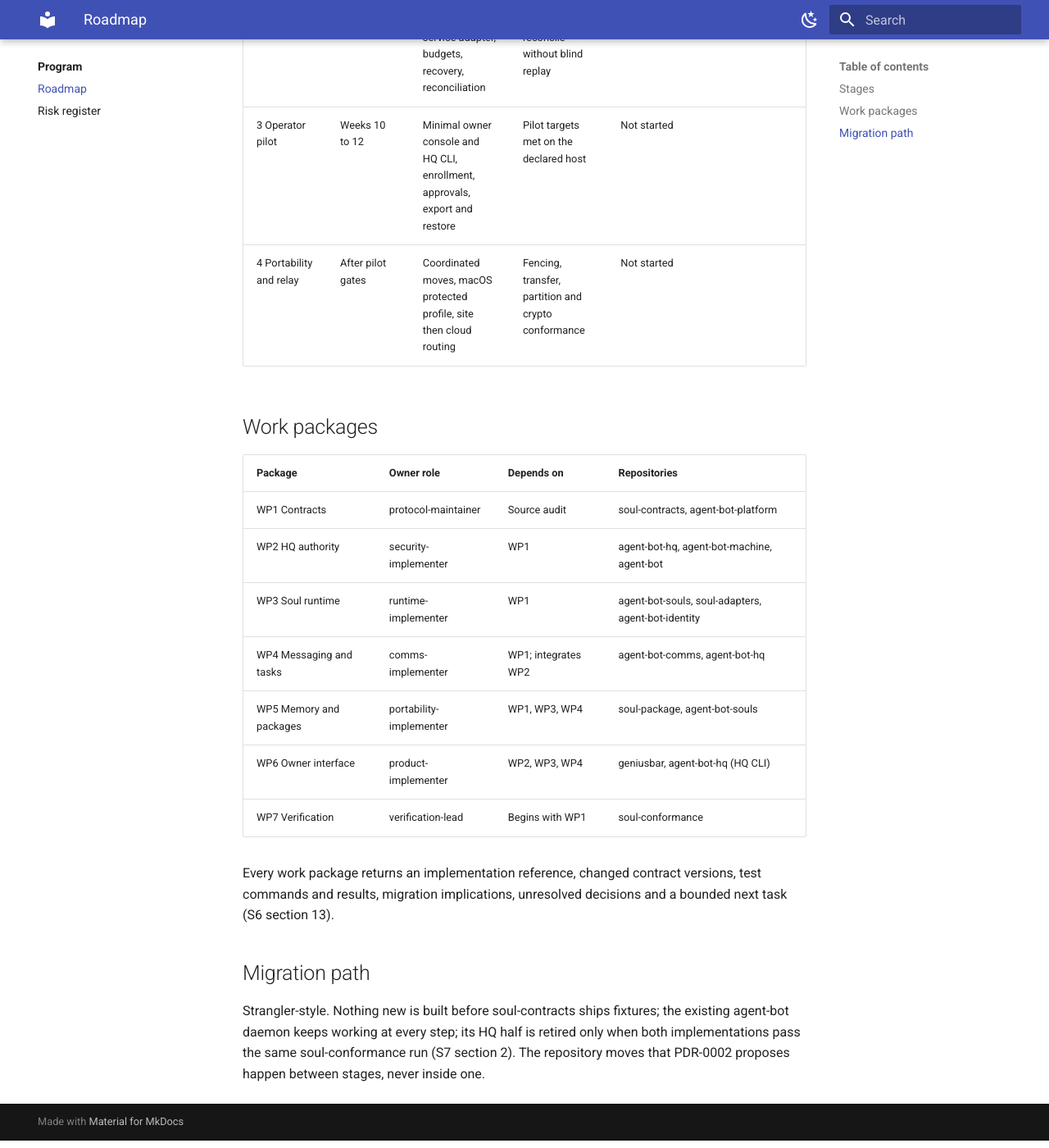
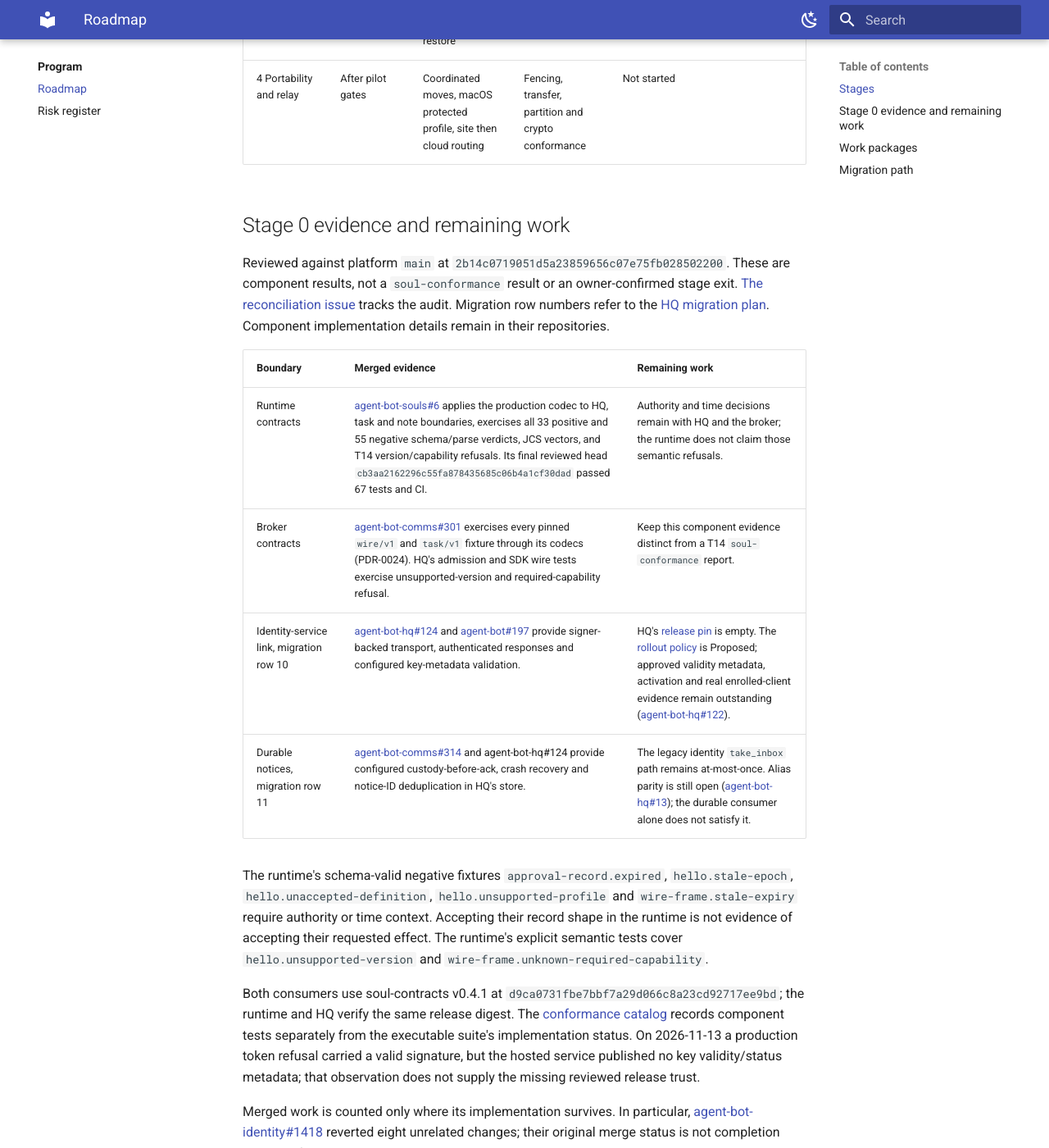
Before and after one commit to true-line/agent-bot-platform, an MkDocs documentation site: the page built from docs/10-program/roadmap.md, in a window 1280 px wide and 1400 px high, scrolled down 1414 px. Shown: the whole window at 82% size. Built offline with MkDocs 1.6.1 and Material for MkDocs 9.7.7, drawn with Linux system fonts in a browser that asks for light colours; some of the changed text lies outside the part shown.

Commit message:
docs: reconcile Stage 0 evidence without claiming exit
Record merged runtime contract coverage and retain signing activation and notice alias gates. Refs #58.

Agent-Bot-Write: ghw_e9f56229e8b0048b
Agent-Bot-Session: fa2486d94751

```diff
--- a/docs/07-verification/conformance-catalog.md
+++ b/docs/07-verification/conformance-catalog.md
@@ -15,7 +15,7 @@ What each conformance test must prove, grouped by the stage whose exit it gates.
 
 | Test | Stimulus | Required observation | Verifies | Implementation |
 |---|---|---|---|---|
-| T14 Version mismatch | Use N-1 and an unknown required capability | Supported version works; unsupported semantics fail explicitly. | R7 | not-started; component tests: agent-bot-hq tests/hq-admission.test.mjs (unsupported version on Hello); agent-bot-hq tests/sdk-wire.test.mjs (unknown required capability) |
+| T14 Version mismatch | Use N-1 and an unknown required capability | Supported version works; unsupported semantics fail explicitly. | R7 | not-started; component tests: agent-bot-hq tests/hq-admission.test.mjs (unsupported version on Hello); agent-bot-hq tests/sdk-wire.test.mjs (unknown required capability); agent-bot-souls tests/contracts.test.mjs (shared fixture schema/parse verdicts, JCS, unsupported version and unknown required capability; PR 6); agent-bot-souls tests/contract-boundaries.test.mjs (real-HQ malformed reply and connection refusal; PR 6) |
 
 ## Stage 1
 
--- a/docs/10-program/roadmap.md
+++ b/docs/10-program/roadmap.md
@@ -2,7 +2,7 @@
 Status: Draft
 Doc-Type: plan
 Owner: product-owner
-Last-Reviewed: 2026-11-09
+Last-Reviewed: 2026-11-13
 Sources: S6 §13; S7 §2
 ---
 
@@ -12,14 +12,52 @@ Delivery runs in evidence-gated stages, each ending in an observable vertical sl
 
 ## Stages
 
-| Stage | Planning range | Deliverable | Exit evidence | State on 2026-11-09 |
+| Stage | Planning range | Deliverable | Exit evidence | Recorded state |
 |---|---|---|---|---|
-| 0 Contract baseline | Weeks 1 to 2 | Glossary, schemas, fixtures, threat model, compatibility inventory, traceability | Shared fixtures validate in runtime and broker (T14) | In progress. Broker side met: agent-bot-comms runs every wire/v1 and task/v1 fixture through its codecs ([agent-bot-comms#301](https://github.com/true-line/agent-bot-comms/pull/301), PDR-0024), and agent-bot-hq builds against the pinned soul-contracts v0.4.1 and refuses an unsupported version and an unknown required capability (T14, in its HQ admission and SDK wire tests). Runtime side partly met: the agent-bot-souls entry point exchanges hq/v1 and task/v1 records with the real HQ, which checks each one against the pinned schemas, and its typed notes validate against the pinned typed-note schema ([agent-bot-souls#2](https://github.com/true-line/agent-bot-souls/pull/2)). It does not yet run the shared positive and negative fixture set itself. |
+| 0 Contract baseline | Weeks 1 to 2 | Glossary, schemas, fixtures, threat model, compatibility inventory, traceability | Shared fixtures validate in runtime and broker (T14) | In progress; reviewed 2026-11-13. Runtime and broker fixture component evidence has merged. The migration still needs reviewed production signing keys and notice alias parity; see [Stage 0 evidence and remaining work](#stage-0-evidence-and-remaining-work). No stage exit is declared. |
 | 1 Local vertical slice | Weeks 3 to 5 | One Soul, two members, local admission, task ledger, fake adapters | One task completes with scoped proposals and one final commitment | Exit evidence produced on 2026-11-09; the owner confirms the exit. The agent-bot-souls entry point (agent-bot-hq plan §9 row 14, [agent-bot-souls#2](https://github.com/true-line/agent-bot-souls/pull/2)) runs a lead and a specialist on fake adapters against the real HQ, with agent-bot-comms's broker plugin serving the member socket (row 13b, [agent-bot-comms#307](https://github.com/true-line/agent-bot-comms/pull/307)). In its tests the owner offers a task on HQ's control socket ([agent-bot-hq#106](https://github.com/true-line/agent-bot-hq/pull/106)), the specialist's answer is recorded as a proposal, and the lead makes one final commitment. HQ admission and the task service are plan rows 12 and 13, with T04, T05 and T20 component tests. |
 | 2a Member isolation | Weeks 6 to 7 | Caller binding on the Linux reference host, per-member principals, egress block | Hostile-member suite passes under the protected label | Not started |
 | 2b Brokered adapters | Weeks 8 to 9 | Brokered inference and service adapter, budgets, recovery, reconciliation | Unknown effects reconcile without blind replay | Not started |
 | 3 Operator pilot | Weeks 10 to 12 | Minimal owner console and HQ CLI, enrollment, approvals, export and restore | Pilot targets met on the declared host | Not started |
 | 4 Portability and relay | After pilot gates | Coordinated moves, macOS protected profile, site then cloud routing | Fencing, transfer, partition and crypto conformance | Not started |
+
+## Stage 0 evidence and remaining work
+
+Reviewed against platform `main` at `2b14c0719051d5a23859656c07e75fb028502200`.
+These are component results, not a `soul-conformance` result or an owner-confirmed
+stage exit. [The reconciliation issue](https://github.com/true-line/agent-bot-platform/issues/58)
+tracks the audit. Migration row numbers refer to the
+[HQ migration plan](https://github.com/true-line/agent-bot-hq/blob/main/docs/daemon-plugin-split.md#stage-0-contract-baseline-and-in-place-preparation-wp1).
+Component implementation details remain in their repositories.
+
+| Boundary | Merged evidence | Remaining work |
+|---|---|---|
+| Runtime contracts | [agent-bot-souls#6](https://github.com/true-line/agent-bot-souls/pull/6) applies the production codec to HQ, task and note boundaries, exercises all 33 positive and 55 negative schema/parse verdicts, JCS vectors, and T14 version/capability refusals. Its final reviewed head `cb3aa2162296c55fa878435685c06b4a1cf30dad` passed 67 tests and CI. | Authority and time decisions remain with HQ and the broker; the runtime does not claim those semantic refusals. |
+| Broker contracts | [agent-bot-comms#301](https://github.com/true-line/agent-bot-comms/pull/301) exercises every pinned `wire/v1` and `task/v1` fixture through its codecs (PDR-0024). HQ's admission and SDK wire tests exercise unsupported-version and required-capability refusal. | Keep this component evidence distinct from a T14 `soul-conformance` report. |
+| Identity-service link, migration row 10 | [agent-bot-hq#124](https://github.com/true-line/agent-bot-hq/pull/124) and [agent-bot#197](https://github.com/true-line/agent-bot/pull/197) provide signer-backed transport, authenticated responses and configured key-metadata validation. | HQ's [release pin](https://github.com/true-line/agent-bot-hq/blob/main/governance/server-keys.json) is empty. The [rollout policy](https://github.com/true-line/agent-bot/blob/main/docs/server-response-signing-rollout.md) is Proposed; approved validity metadata, activation and real enrolled-client evidence remain outstanding ([agent-bot-hq#122](https://github.com/true-line/agent-bot-hq/issues/122)). |
+| Durable notices, migration row 11 | [agent-bot-comms#314](https://github.com/true-line/agent-bot-comms/pull/314) and agent-bot-hq#124 provide configured custody-before-ack, crash recovery and notice-ID deduplication in HQ's store. | The legacy identity `take_inbox` path remains at-most-once. Alias parity is still open ([agent-bot-hq#13](https://github.com/true-line/agent-bot-hq/issues/13)); the durable consumer alone does not satisfy it. |
+
+The runtime's schema-valid negative fixtures `approval-record.expired`,
+`hello.stale-epoch`, `hello.unaccepted-definition`, `hello.unsupported-profile`
+and `wire-frame.stale-expiry` require authority or time context. Accepting their
+record shape in the runtime is not evidence of accepting their requested effect.
+The runtime's explicit semantic tests cover `hello.unsupported-version` and
+`wire-frame.unknown-required-capability`.
+
+Both consumers use soul-contracts v0.4.1 at
+`d9ca0731fbe7bbf7a29d066c8a23cd92717ee9bd`; the runtime and HQ verify the
+same release digest. The [conformance catalog](../07-verification/conformance-catalog.md)
+records component tests separately from the executable suite's implementation
+status. On 2026-11-13 a production token refusal carried a valid signature, but
+the hosted service published no key validity/status metadata; that observation does not
+supply the missing reviewed release trust.
+
+Merged work is counted only where its implementation survives. In particular,
+[agent-bot-identity#1418](https://github.com/true-line/agent-bot-identity/pull/1418)
+reverted eight unrelated changes; their original merge status is not completion
+evidence for this migration. The detailed issue-status corrections belong to the
+[reconciliation issue](https://github.com/true-line/agent-bot-platform/issues/58)
+and the affected component issues.
 
 ## Work packages
 
```
Also changed, not shown: 1 other file.
